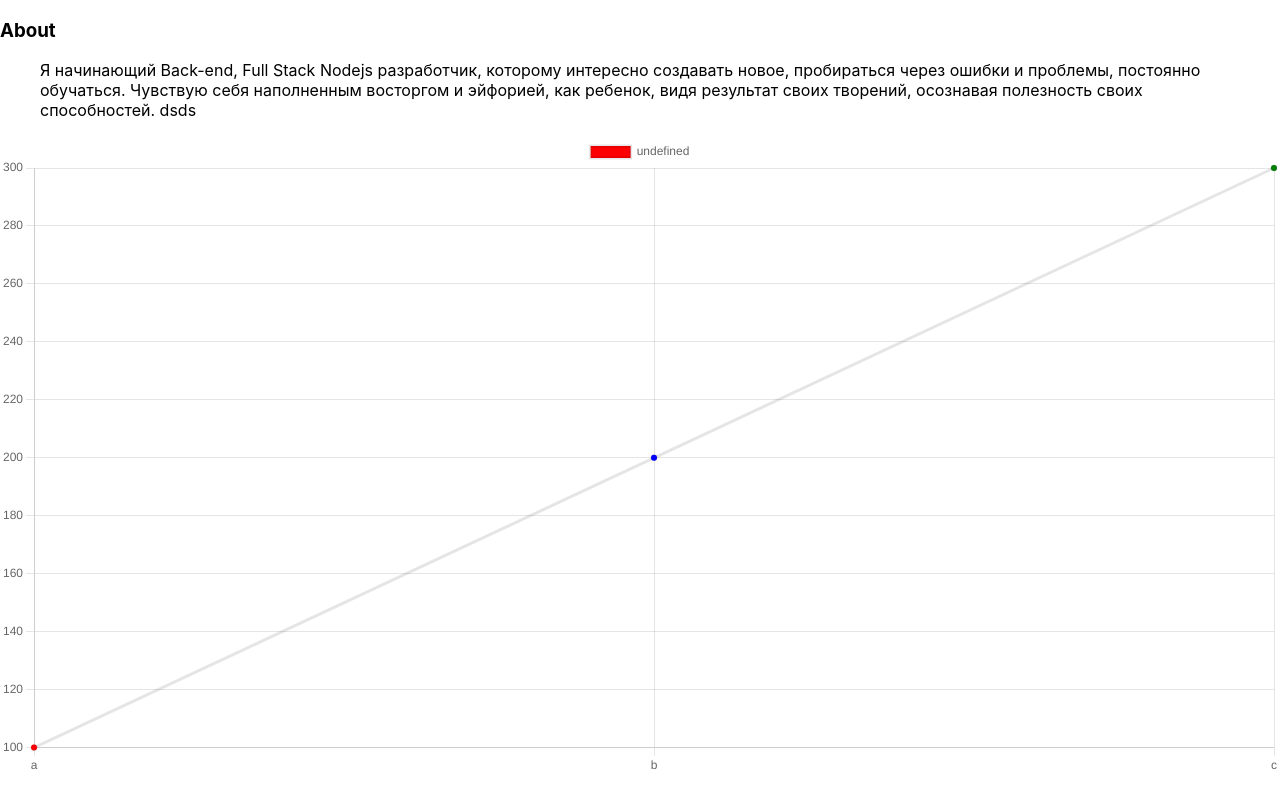
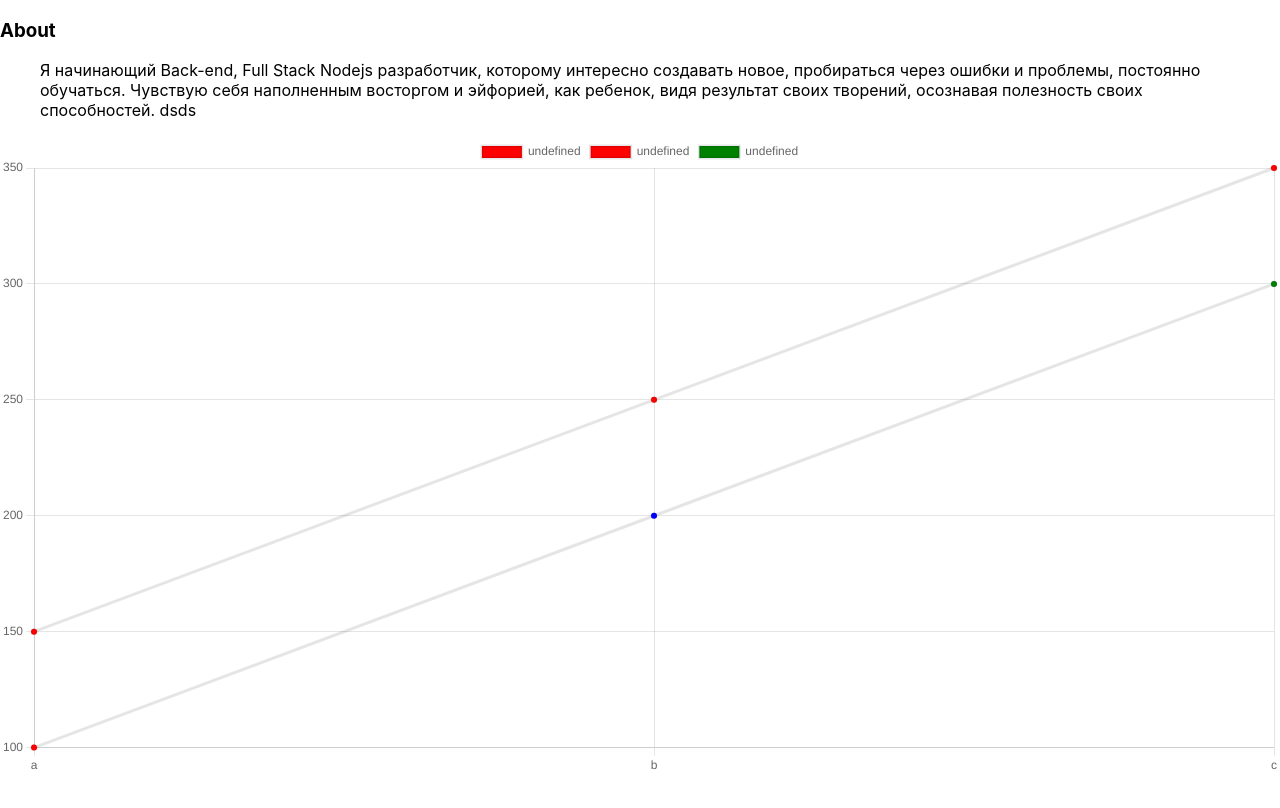
Before and after one commit to illusionoff/reactcriptoarbitr_test, a React (Create React App) app in the folder example/: page / in a window 1280 px wide. Shown: the top 808 px of the page. Built offline with nearby package versions, Linux system fonts and the light colour scheme.

Commit message:
test Chart.js

```diff
--- a/example/src/components/Chart.js
+++ b/example/src/components/Chart.js
@@ -21,17 +21,62 @@ import { Line } from 'react-chartjs-2';
 const data = canvas => {
   const ctx = canvas.getContext('2d');
   // const g = ctx.createLinearGradient(...);
-
+  // const data = [{ x: 'Jan', net: 100, cogs: 50, gm: 50 }, { x: 'Feb', net: 120, cogs: 55, gm: 75 }];
+  // const cfg = {
+  //   type: 'bar',
+  //   data: {
+  //     labels: ['Jan', 'Feb'],
+  //     datasets: [{
+  //       label: 'Net sales',
+  //       data: data,
+  //       parsing: {
+  //         yAxisKey: 'net'
+  //       }
+  //     }, {
+  //       label: 'Cost of goods sold',
+  //       data: data,
+  //       parsing: {
+  //         yAxisKey: 'cogs'
+  //       }
+  //     }, {
+  //       label: 'Gross margin',
+  //       data: data,
+  //       parsing: {
+  //         yAxisKey: 'gm'
+  //       }
+  //     }]
+  //   },
+  // };
   return {
     labels: ['a', 'b', 'c'],
     datasets: [{
+      backgroundColor: ['red', 'blue', 'green'],
+      data: [100, 200, 300]
+      // ...the rest
+    },
+    {
       backgroundColor: ['red',
-        'blue',
+        'red',
+        'red'
+      ],
+      data: [150, 250, 350]
+      // ...the rest
+    },
+    {
+      backgroundColor: ['green',
+        'green',
         'green'
       ],
-      data: [100, 200, 300]
+      data: [{ id: 'Sales', nested: { value: 1500 } }, { id: 'Purchases', nested: { value: 500 } }],
+      options: {
+        parsing: {
+          xAxisKey: 'id',
+          yAxisKey: 'nested.value'
+        }
+      }
       // ...the rest
     }],
+
   };
 }
 
```
